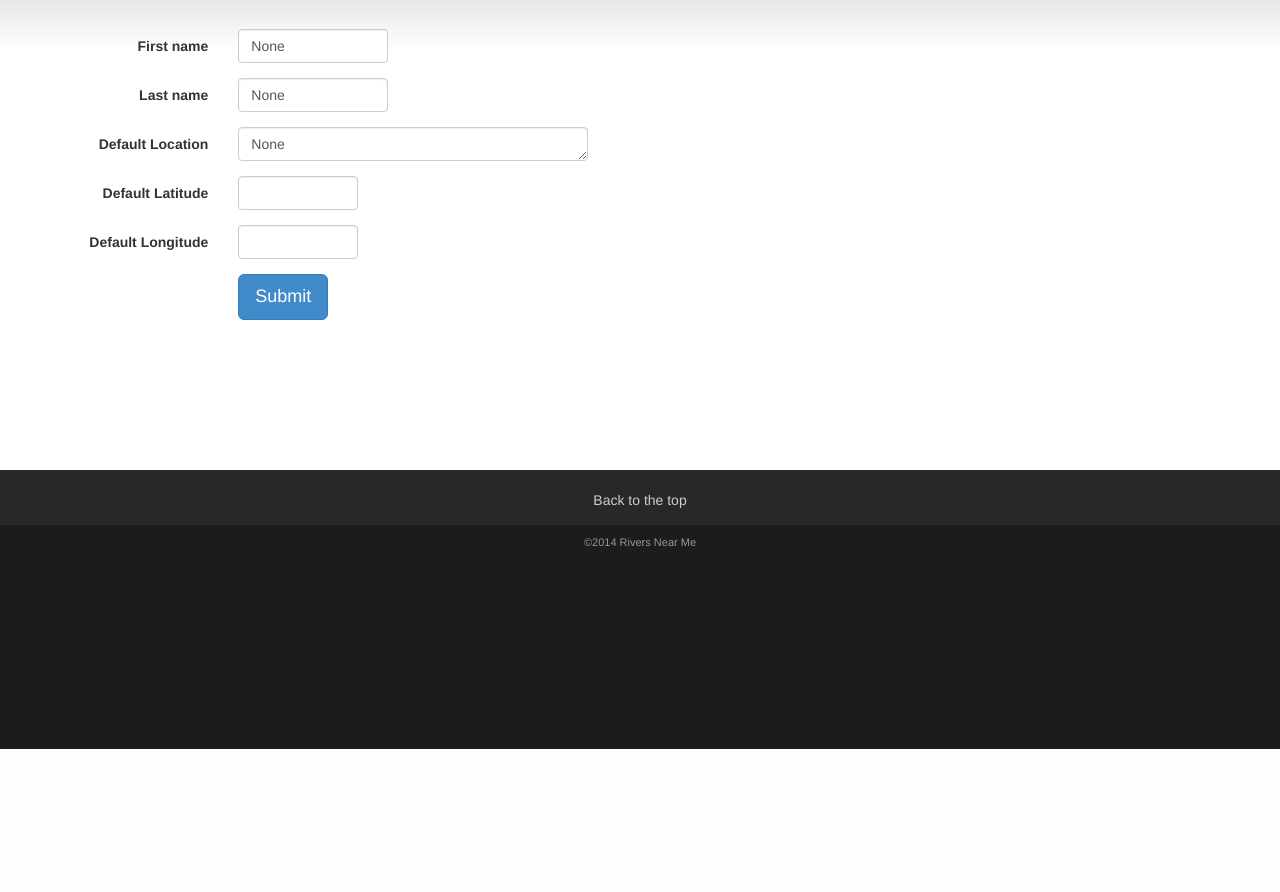
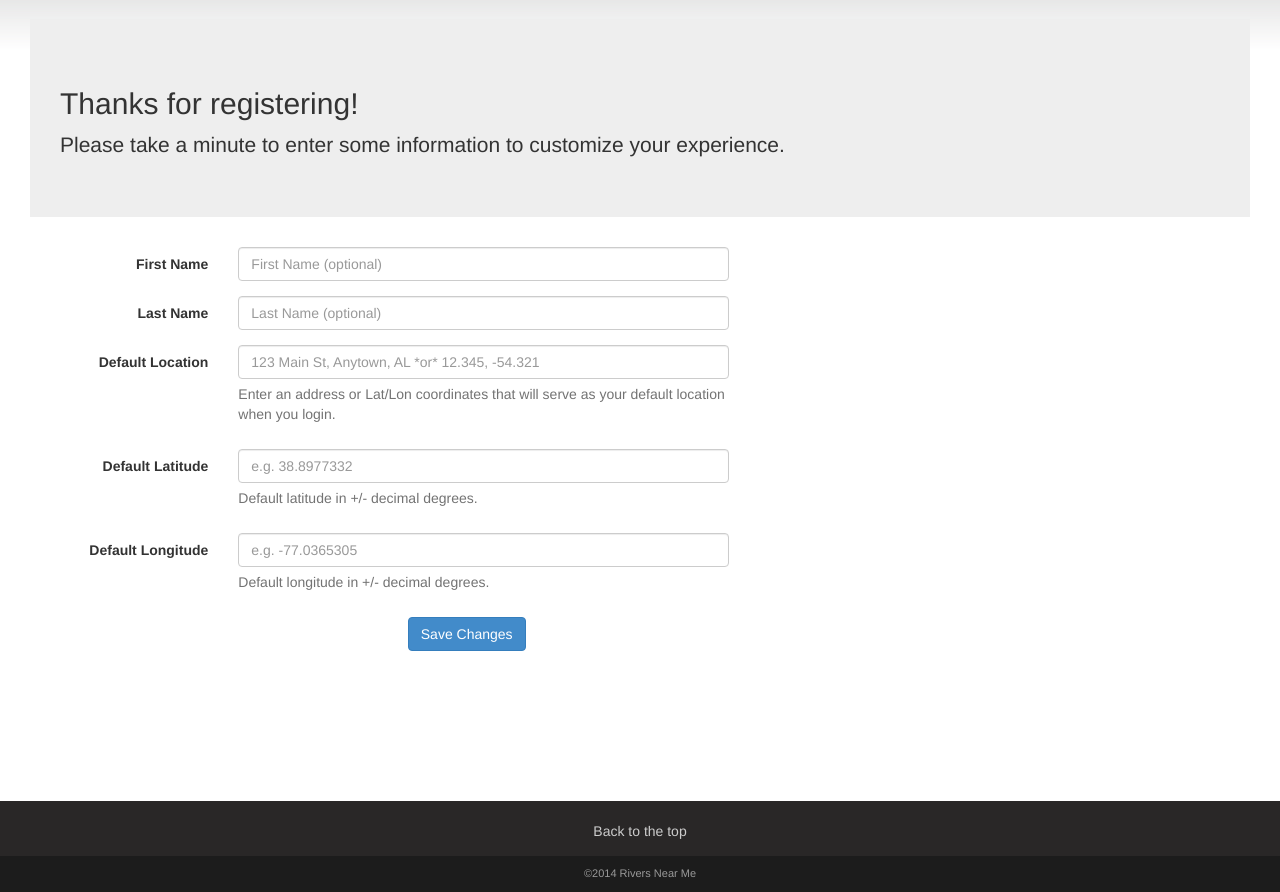
Before and after one commit to chrestme/RiversNearMe, a Django app: template RiversNearMe/Rivers/templates/rivers/user_profile.html in a window 1280 px wide. Shown: the part 51-943 px from the top of the page. Before the commit the page ends 800 px from the top, so only its background shows below. Run offline with Django 3.2, Linux system fonts and the light colour scheme; the template is opened without the code that fills it: values that come from a table or form of the project are taken from there, others are empty; parts of the project's set-up code (start-up, migrations or seed data) failed here and were passed over; some libraries are stand-ins or nearby versions.

Commit message:
Refactored Registration to require verification e-mail. Refactored User profile form to use crispy.

```diff
--- a/RiversNearMe/Rivers/forms.py
+++ b/RiversNearMe/Rivers/forms.py
@@ -1,7 +1,7 @@
 from operator import itemgetter
 from django import forms
 #from django.core.validators
-from registration.forms import RegistrationForm
+from registration.forms import RegistrationForm as DefaultRegistrationForm
 import registration.forms as RegForms
 from crispy_forms.helper import FormHelper
 from crispy_forms.layout import Layout, Submit, Div, Field, Fieldset
@@ -183,6 +183,61 @@ class PlacemarkForm(forms.Form):
                ),
         )
 
+class UserProfileForm(forms.Form):
+    first_name = forms.RegexField(regex=r'^[\w\'\-]+$',
+                            max_length = 20,
+                            label = "First Name",
+                            required = False,
+                            error_messages={'invalid': "This value may contain only letters, numbers and [',-] characters."}
+                            )
+    last_name = forms.RegexField(regex=r'^[\w\'\-]+$',
+                            max_length = 20,
+                            label = "Last Name",
+                            required = False,
+                            error_messages={'invalid': "This value may contain only letters, numbers and [',-] characters."}
+                            )
+    default_loc = forms.CharField(label = "Default Location",
+                                       max_length = 50,
+                                       required = False,
+                                       help_text = "Enter an address or Lat/Lon coordinates that will serve as your default location when you login.",
+                                       error_messages={'invalid': "Unable to resolve this address."})
+    default_lat = forms.DecimalField(label = "Default Latitude",
+                                     required = False,
+                                     help_text = "Default latitude in +/- decimal degrees.",
+                                     min_value=-90,
+                                     max_value=90,
+                                     max_digits=9,
+                                     decimal_places=7)
+    default_lon = forms.DecimalField(label = "Default Longitude",
+                                     required = False,
+                                     help_text = "Default longitude in +/- decimal degrees.",
+                                     min_value=-180,
+                                     max_value=180,
+                                     max_digits=9,
+                                     decimal_places=7,)
+
+    def __init__(self, *args, **kwargs):
+        super(UserProfileForm, self).__init__(*args, **kwargs)
+        self.helper = FormHelper()
+        self.helper.form_tag = True
+        self.helper.form_id = 'userProfileForm'
+        self.helper.form_class = 'form-horizontal'
+        self.helper.form_method = 'post'
+        self.helper.form_action = '/rivers/user_profile/'
+        self.helper.label_class = 'col-sm-2 control-label'
+        self.helper.field_class = 'col-sm-5'
+        self.helper.layout = Layout(
+            Field('first_name', placeholder="First Name (optional)"),
+            Field('last_name', placeholder="Last Name (optional)"),
+            Field('default_loc', placeholder="123 Main St, Anytown, AL *or* 12.345, -54.321"),
+            Field('default_lat', placeholder="e.g. 38.8977332"),
+            Field('default_lon', placeholder="e.g. -77.0365305"),
+            Div( FormActions(
+                 StrictButton('Save Changes', value='Submit', type='submit', css_class="btn btn-primary")),
+                 css_class = "col-sm-offset-2")
+            )
+
+
 
 #class RegistrationForm(RegForms.RegistrationForm):
 #
--- a/RiversNearMe/Rivers/templates/registration/activation_complete.html
+++ b/RiversNearMe/Rivers/templates/registration/activation_complete.html
@@ -1,6 +1,9 @@
+<meta http-equiv="refresh" content="5; url=/rivers/user_profile/" />
 {% extends "base.html" %}
 {% load i18n %}
 
 {% block content %}
-<p>{% trans "Your account is now activated." %}</p>
+<div class="jumbotron">
+<p>{% trans "Your account is now activated. You will be redirected in 5 seconds." %}</p>
+</div>
 {% endblock %}
--- a/RiversNearMe/Rivers/templates/rivers/user_profile.html
+++ b/RiversNearMe/Rivers/templates/rivers/user_profile.html
@@ -2,44 +2,12 @@
 {% load i18n %}
 
 {% block content %}
-<p class="text-centered">
-<form class="form-horizontal" role="form" method="post" action=".">
-  {% csrf_token %}
-  <div class='form-group'>
-    <label class="col-sm-2 control-label" for="id_first_name">First name</label>
-    <div class="col-sm-10">
-        <input id="id_first_name" class="form-control" style="width: 150px" maxlength="30" name="first_name" type="text" value="{{form.first_name.value}}">
-    </div>
-  </div>
-  <div class='form-group'>
-    <label class="col-sm-2 control-label" for="id_last_name">Last name</label>
-    <div class="col-sm-10">
-        <input id="id_last_name" class="form-control" style="width: 150px" maxlength="30" name="last_name" type="text" value="{{form.last_name.value}}">
-    </div>
-  </div>
-  <div class='form-group'>
-    <label class="col-sm-2 control-label" for="id_default_loc">Default Location</label>
-    <div class="col-sm-10">
-        <textarea cols="40" class="form-control" style="width: 350px" id="id_default_loc" name="default_loc" rows="1">{{form.default_loc.value}}</textarea>
-    </div>
-  </div>
-  <div class='form-group'>
-    <label class="col-sm-2 control-label" for="id_default_lat">Default Latitude</label>
-    <div class="col-sm-10">
-        <input id="id_default_lat" class="form-control" style="width: 120px" maxlength="20" name="default_lat" step="any" type="number" value="{{form.default_lat.value}}">
-    </div>
-  </div>
-  <div class='form-group'>
-    <label class="col-sm-2 control-label" for="id_default_lon">Default Longitude</label>
-    <div class="col-sm-10">
-        <input id="id_default_lon" class="form-control" style="width: 120px" maxlength="20" name="default_lon" step="any" type="number" value="{{form.default_lon.value}}">
-    </div>
-  </div>
-  <div class='form-group'>
-    <div class="col-sm-offset-2 col-sm-10">
-        <button type="submit" class="btn btn-primary btn-lg" value="{% trans 'Submit' %}">Submit</button>
-    </div>
-  </div>
-</form>
-</p>
+{% load crispy_forms_tags %}
+<div class="jumbotron">
+    <h2>Thanks for registering!</h2>
+    <p>Please take a minute to enter some information to customize your experience.</p>
+</div>
+
+{% crispy form %}
+
 {% endblock %}
--- a/RiversNearMe/Rivers/views.py
+++ b/RiversNearMe/Rivers/views.py
@@ -9,8 +9,9 @@ from django.core.exceptions import PermissionDenied
 from django.db import IntegrityError
 from django import forms
 #from django.forms import utils
-from registration.forms import RegistrationForm
-from Rivers.forms import PlacemarkForm
+#from registration.forms import RegistrationForm
+from registration.backends.default.views import RegistrationView
+from Rivers.forms import PlacemarkForm, UserProfileForm
 from Rivers.models import Placemarks, Gauges, AuthUser
 from crispy_forms.utils import render_crispy_form
 from crispy_forms.layout import Div
@@ -236,30 +237,6 @@ def crispyTest(request):
         return render(request, 'rivers/crispy.html', context)
 
 
-class UserProfileForm(forms.ModelForm):
-    class Meta:
-        model = AuthUser
-        fields = ['first_name', 'last_name', 'default_loc', 'default_lat', 'default_lon']
-
-class UserRegisterForm(RegistrationForm):
-    pass
-
-def user_register(request):
-    if request.method == 'Post':
-        form = UserRegisterForm(request.POST)
-        if form.is_valid():
-            print form.cleaned_data
-        else:
-            return render(request, '/rivers/account/register',{
-                          'form': form,
-                          'errors': registrationForm.error_messages
-            })
-    else:
-        form = UserRegistrationForm()
-    return render(request,'/rivers/',{
-                  'form': form
-    })
-
 @login_required
 def user_profile(request):
     user = AuthUser.objects.get(username=request.user.username)
@@ -267,8 +244,8 @@ def user_profile(request):
     if request.method == 'POST':
         form = UserProfileForm(request.POST)
         if form.is_valid():
-            user.first_name = form.cleaned_data['first_name']   #Needs input validation
-            user.last_name = form.cleaned_data['last_name']     #Needs input validation
+            user.first_name = form.cleaned_data['first_name']
+            user.last_name = form.cleaned_data['last_name']
             if form.cleaned_data['default_loc']:
                 user.default_loc = form.cleaned_data['default_loc']
                 user.default_lat, user.default_lon = getLocalCoords(form.cleaned_data['default_loc'])
@@ -276,10 +253,14 @@ def user_profile(request):
             user.save()
             return redirect(my_rivers)
 
-    form = UserProfileForm(instance = user)
-    return render(request, 'rivers/user_profile.html', {
-        'form': form
-    })
+    data = {'first_name': user.first_name,
+            'last_name': user.last_name,
+            'default_loc': user.default_loc,
+            'default_lat': user.default_lat,
+            'default_lon': user.default_lon}
+    form = UserProfileForm(data)
+    return render(request, 'rivers/user_profile.html',
+                  {'form': form})
 
 def parsePlacemarks(placemarks, distance, local_location, user_placemarks=None):
     pm_list=list()
--- a/RiversNearMe/RiversNearMe/urls.py
+++ b/RiversNearMe/RiversNearMe/urls.py
@@ -6,7 +6,6 @@ admin.autodiscover()
 urlpatterns = patterns('',
     # Examples:
     url(r'^$', 'Rivers.views.index', name='home'),
-    # url(r'^blog/', include('blog.urls')),
     url(r'^rivers/', include('Rivers.urls')),
     url(r'^admin/', include(admin.site.urls)),
     url(r"^accounts/", include('registration.backends.default.urls')),
```
Also changed, not shown: RiversNearMe/Rivers/templates/registration/registration_form.html (+29 -4 lines).
